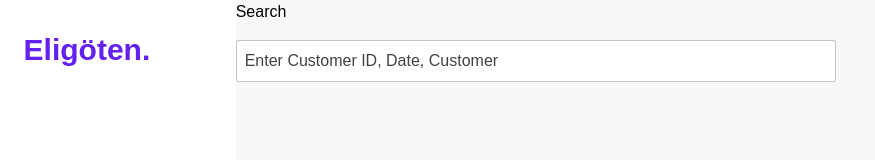
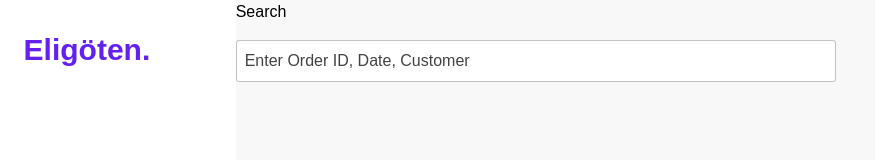
Before and after one commit to OliverZeymer/z-b-admin-dashboard, a React (Create React App) app: page /orders in a window 1280 px wide. Shown: the top 160 px of the page, without its empty margins (0-875 px from the left). Built offline with nearby package versions, Linux system fonts and the light colour scheme.

Commit message:
search fix

```diff
--- a/src/components/Layout.js
+++ b/src/components/Layout.js
@@ -1,7 +1,6 @@
 import { Outlet } from "react-router-dom";
 import Navbar from "./Navbar";
 import NotificationWidget from "./NotificationWidget";
-import Search from "./Search";
 const Layout = () => {
   return (
     <div className="sm:flex">
@@ -9,7 +8,6 @@ const Layout = () => {
       <NotificationWidget />
       <div className="mx-auto w-[90%] relative">
         <main>
-          <Search placeholder="Enter Customer ID, Date, Customer" />
           <Outlet />
         </main>
       </div>
--- a/src/pages/Customer.js
+++ b/src/pages/Customer.js
@@ -1,5 +1,11 @@
+import Search from "../components/Search";
+
 const Customer = () => {
-  return <div></div>;
+  return (
+    <div>
+      <Search placeholder="Enter Customer ID, Date, Customer" />
+    </div>
+  );
 };
 
 export default Customer;
--- a/src/pages/Orders.js
+++ b/src/pages/Orders.js
@@ -1,5 +1,10 @@
+import Search from "../components/Search";
 const Orders = () => {
-  return <div></div>;
+  return (
+    <div>
+      <Search placeholder="Enter Order ID, Date, Customer" />
+    </div>
+  );
 };
 
 export default Orders;
--- a/src/pages/Products.js
+++ b/src/pages/Products.js
@@ -1,5 +1,10 @@
+import Search from "../components/Search";
 const Products = () => {
-  return <div></div>;
+  return (
+    <div>
+      <Search placeholder="Enter Product ID or Product Name" />
+    </div>
+  );
 };
 
 export default Products;
```
